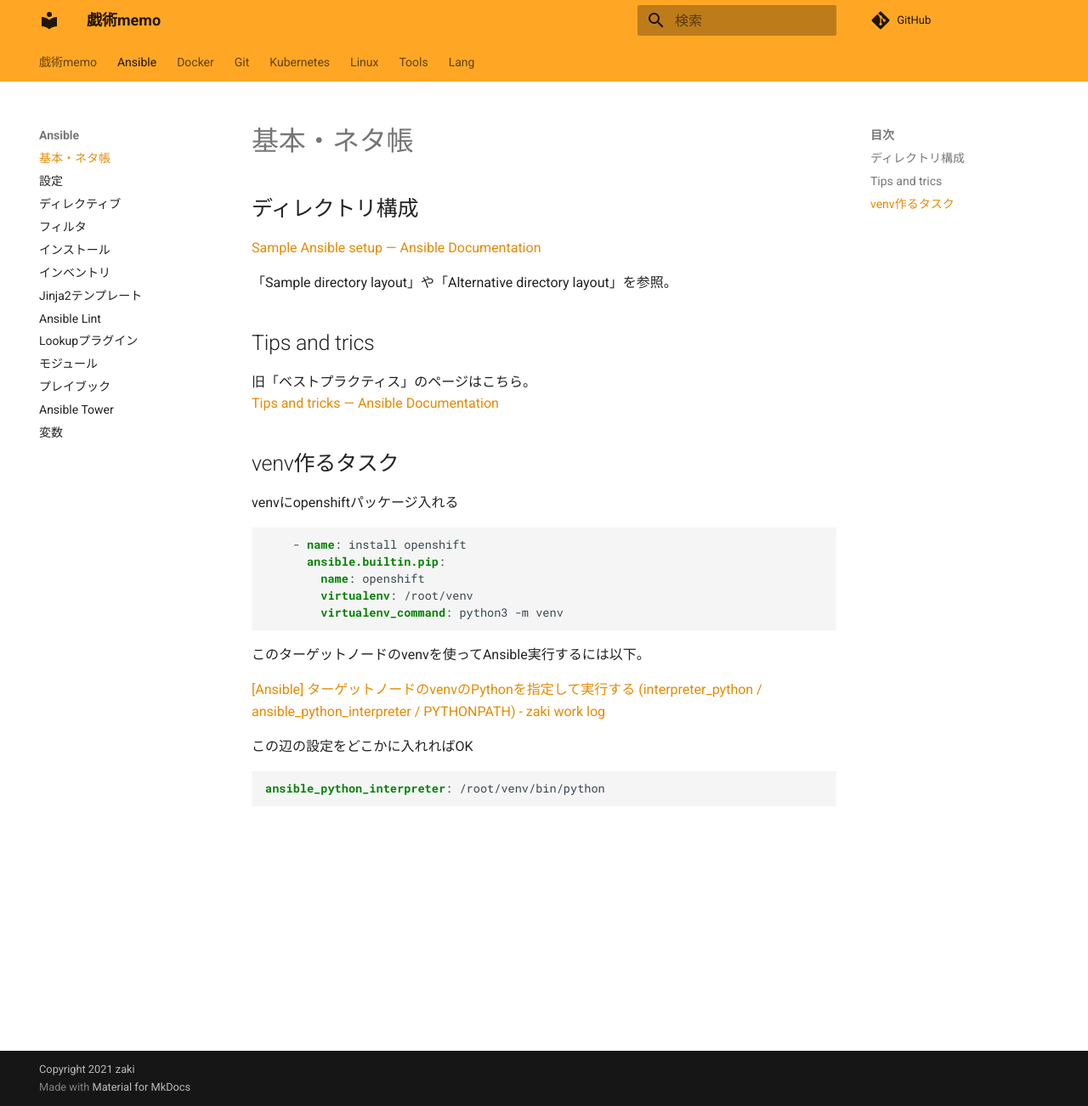
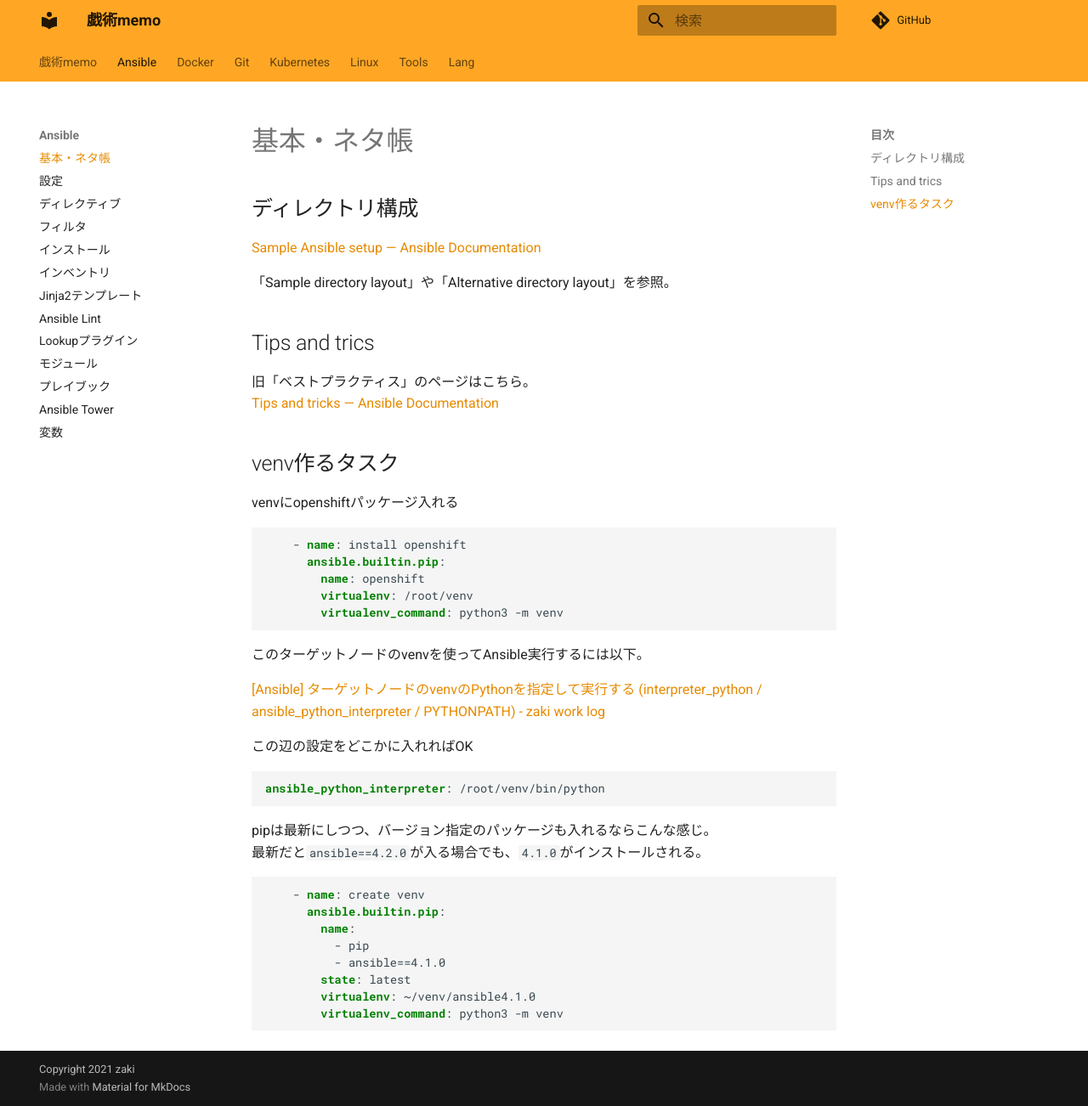
Before and after one commit to zaki-lknr/docs, an MkDocs documentation site: the page built from docs/Ansible/base.md, in a window 1280 px wide and 1302 px high. Shown: the whole window at 85% size. Built offline with MkDocs 1.6.1 and Material for MkDocs 9.7.7, drawn with Linux system fonts in a browser that asks for light colours; comment, search, counter and statistics services are not loaded.

Commit message:
add: ansible/base: venvで最新とバージョン指定

````diff
--- a/docs/Ansible/base.md
+++ b/docs/Ansible/base.md
@@ -32,3 +32,17 @@ venvにopenshiftパッケージ入れる
 ```yaml
 ansible_python_interpreter: /root/venv/bin/python
 ```
+
+pipは最新にしつつ、バージョン指定のパッケージも入れるならこんな感じ。
+最新だと`ansible==4.2.0`が入る場合でも、`4.1.0`がインストールされる。
+
+```yaml
+    - name: create venv
+      ansible.builtin.pip:
+        name:
+          - pip
+          - ansible==4.1.0
+        state: latest
+        virtualenv: ~/venv/ansible4.1.0
+        virtualenv_command: python3 -m venv
+```
````
